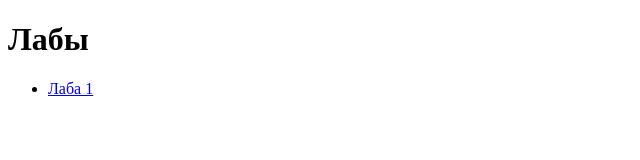
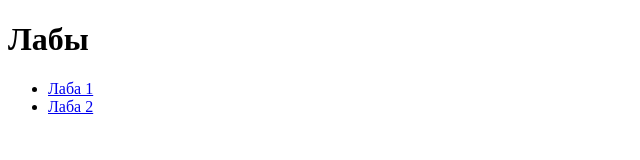
Before and after one commit to anyta05/EVT, a plain HTML site: page index.html in a window 1280 px wide. Shown: the full height of the page, 0-640 px from the left. Drawn offline with Linux system fonts and the light colour scheme.

Commit message:
Update index.html

```diff
--- a/index.html
+++ b/index.html
@@ -9,6 +9,7 @@
   <h1>Лабы</h1>
   <ul>
     <li><a href = "laba1/index.html">Лаба 1 </a></li>
+    <li><a href = "laba2/6_lab_EVT.html">Лаба 2 </a></li>
   </ul>
  </body>
 </html>
```
